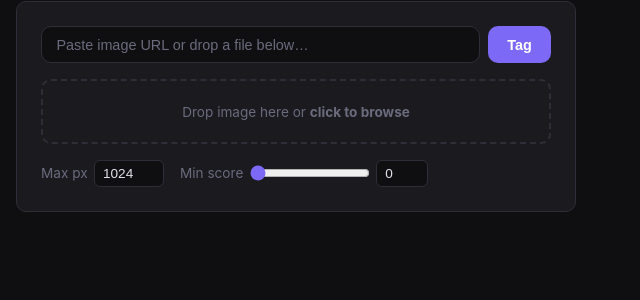
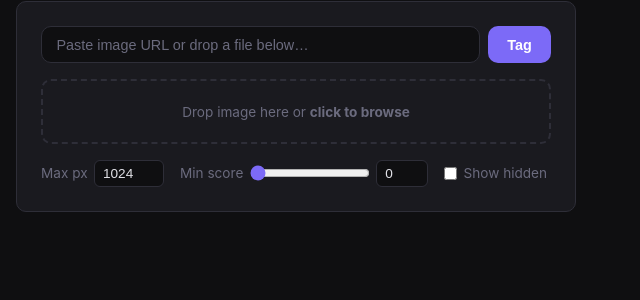
Before and after one commit to silveroxides/Tagger-Experiment-UI, a FastAPI app: template tagger_ui/templates/index_local.html in a window 1280 px wide. Shown: the part 172-472 px from the top of the page, without its empty margins (0-640 px from the left). Run offline with FastAPI, Linux system fonts and the light colour scheme; the template is opened without the code that fills it: most values are stand-ins (such as "Sample title", 1, 10 or a date in 2020); parts of the project's set-up code (start-up, migrations or seed data) failed here and were passed over.

Commit message:
Final fix for categories and fix for slider in UI

```diff
--- a/tagger_ui/templates/index_local.html
+++ b/tagger_ui/templates/index_local.html
@@ -382,6 +382,10 @@
                  oninput="setGlobalThreshold(this.value)" />
           <span id="global-thresh-val" style="display:none">0%</span>
         </label>
+        <label>
+          <input type="checkbox" id="show-hidden" onchange="toggleShowHidden(this.checked)" />
+          Show hidden
+        </label>
       </div>
 
       <div class="spinner" id="spinner"></div>
@@ -508,6 +512,20 @@
     {{ cat_id }}: { name: "{{ meta.name }}", color: "{{ meta.color }}" },
     {% endfor %}
   };
+
+  // Categories hidden from the UI by default (contributor=3, unassigned=0)
+  const _HIDDEN_CATS = new Set([0, 3]);
+  let _showHidden = false;
+
+  function toggleShowHidden(checked) {
+    _showHidden = checked;
+    // show/hide already-rendered sections
+    document.querySelectorAll('.cat-section').forEach(sec => {
+      const catId = parseInt(sec.dataset.catId);
+      if (_HIDDEN_CATS.has(catId)) sec.style.display = _showHidden ? '' : 'none';
+    });
+    updateGlobalCopyBar();
+  }
 
   // Per-category filter state: { [catId]: { mode: 'topk'|'threshold', topk: int, threshold: float } }
   const catState = {};
@@ -685,6 +703,7 @@
       // ---- drag-and-drop reordering ----
       sec.draggable = true;
       sec.addEventListener('dragstart', e => {
+        if (!e.target.closest('.cat-drag-handle')) { e.preventDefault(); return; }
         e.dataTransfer.effectAllowed = 'move';
         e.dataTransfer.setData('text/plain', sec.dataset.catId);
         sec.style.opacity = '.4';
@@ -718,6 +737,8 @@
 
       sec.appendChild(hdr);
       sec.appendChild(body);
+      // hide by default if this is a hidden category and show-hidden is off
+      if (_HIDDEN_CATS.has(cat.id) && !_showHidden) sec.style.display = 'none';
       container.appendChild(sec);
 
       applyFilter(cat.id);
@@ -788,8 +809,10 @@
 
   function updateGlobalCopyBar() {
     // collect all visible tags across all categories, in category order
+    // skip hidden categories unless show-hidden is on
     const allVisible = [];
     document.querySelectorAll('.cat-section').forEach(sec => {
+      if (sec.style.display === 'none') return;
       sec.querySelectorAll('.tag-pill:not(.hidden)').forEach(p => {
         allVisible.push(p.dataset.tag);
       });
```
